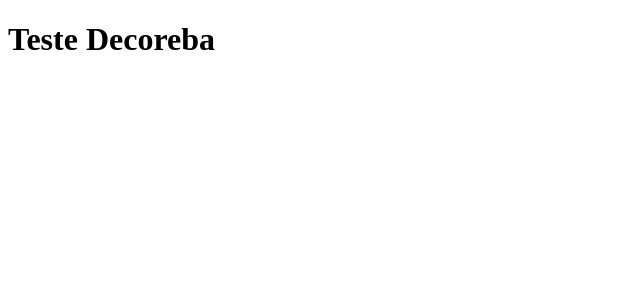
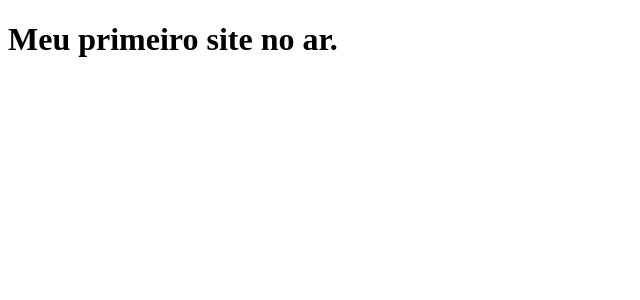
Before and after one commit to branchescunha/clone-tabnews, a Next.js app: page / in a window 1280 px wide. Shown: the top 300 px of the page, without its empty margins (0-640 px from the left). Built offline with nearby package versions, Linux system fonts and the light colour scheme.

Commit message:
ajustando

```diff
--- a/pages/index.js
+++ b/pages/index.js
@@ -1,13 +1,5 @@
 function Home() {
-  return <h1>Teste Decoreba</h1>;
-}
-
-function teste() {
-  console.log("teste");
-}
-
-function testeerro() {
-  console.log("testeerro");
+  return <h1>Meu primeiro site no ar.</h1>;
 }
 
 export default Home;
```
